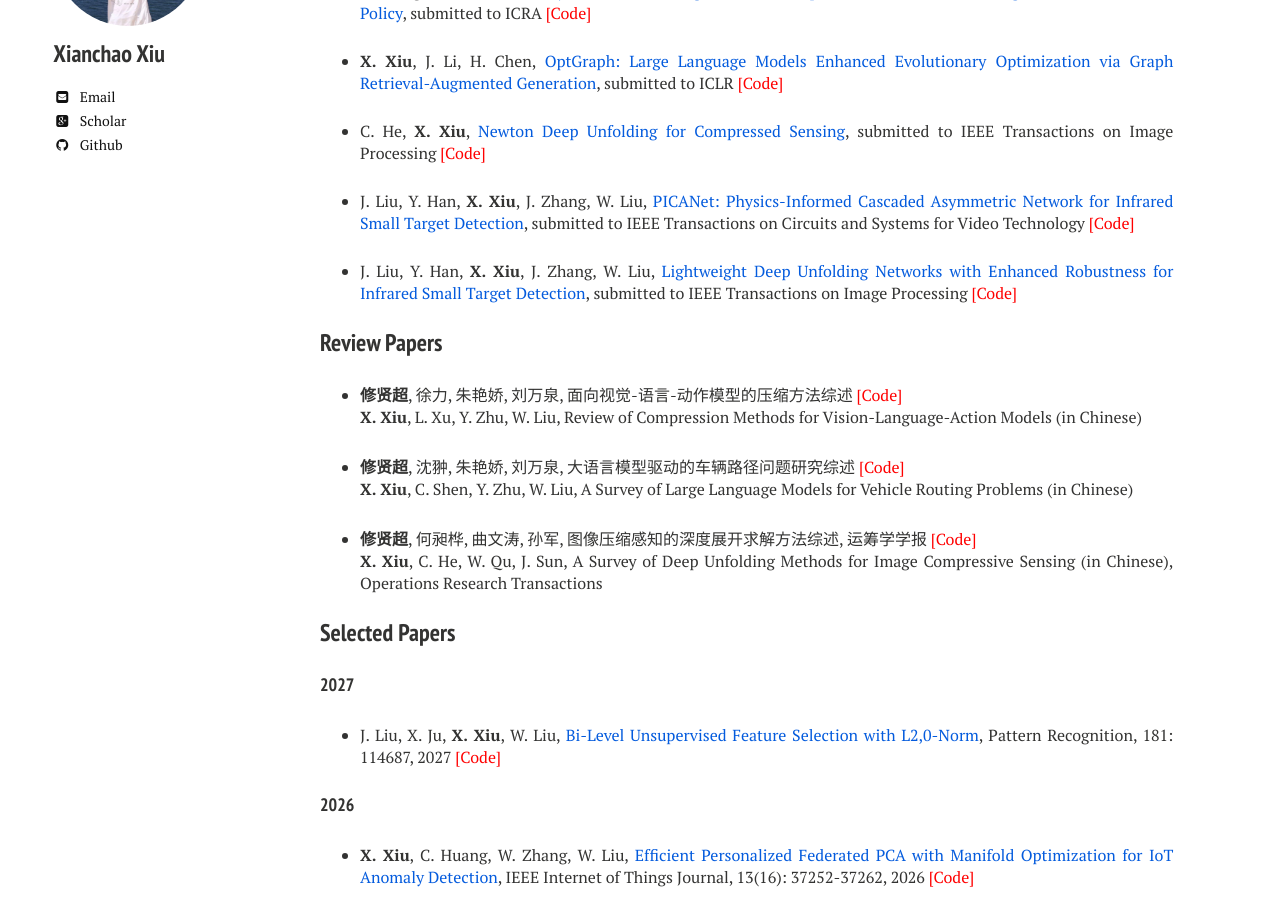
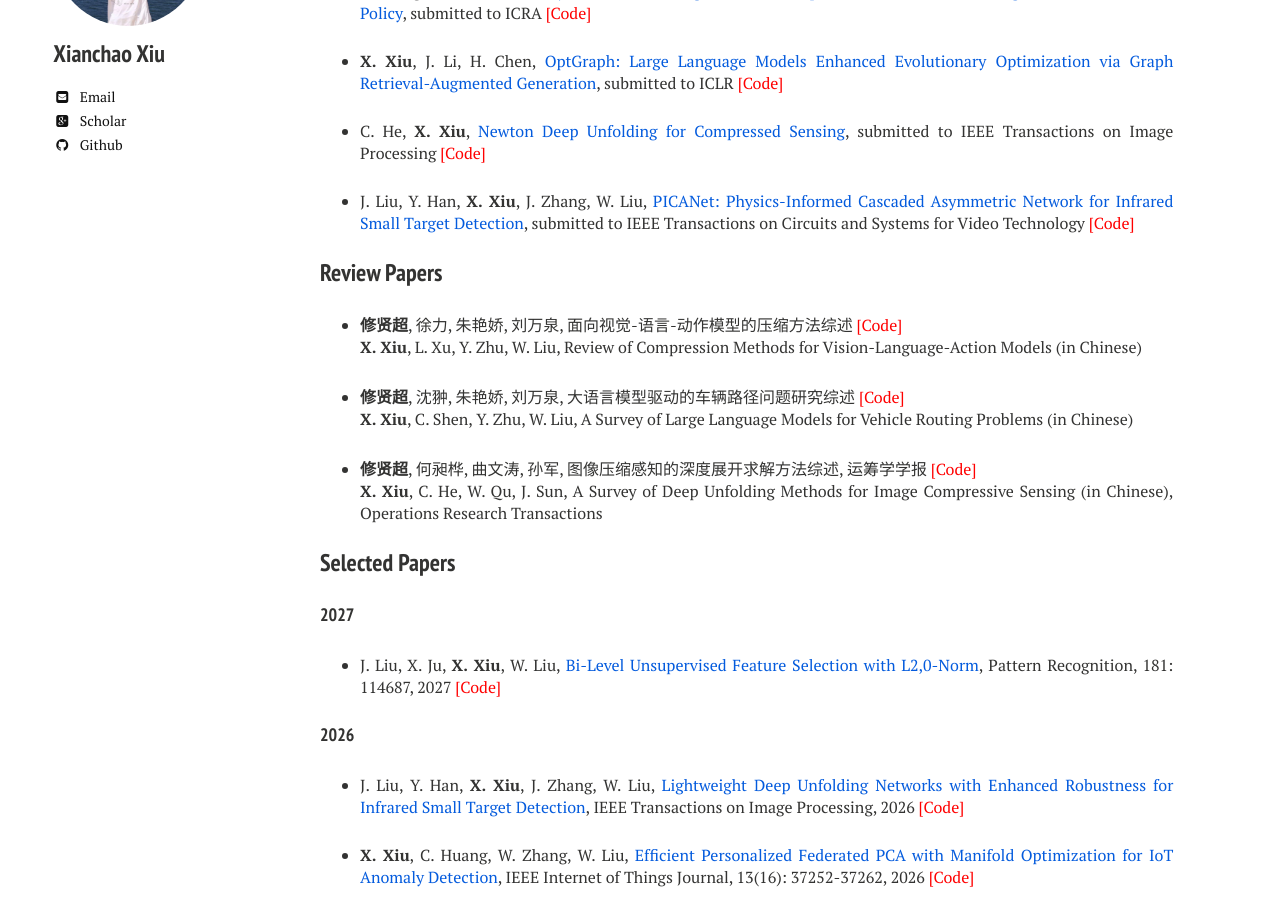
Before and after one commit to xianchaoxiu/xianchaoxiu.github.io, a Jekyll site: the page built from publications/index.md, in a window 1280 px wide and 900 px high, scrolled down 196 px. Built offline with Jekyll 4.4.1, drawn with Linux system fonts in a browser that asks for light colours; nearby versions of some CDN libraries; part of the change alters nothing that is shown.

Commit message:
Update index.md

```diff
--- a/publications/index.md
+++ b/publications/index.md
@@ -18,7 +18,6 @@ share: false
 
 * J. Liu, Y. Han, <b>X. Xiu</b>, J. Zhang, W. Liu, <a href="https://arxiv.org/abs/2609.07515" class="textlink" target="_blank">PICANet: Physics-Informed Cascaded Asymmetric Network for Infrared Small Target Detection</a>,  submitted to IEEE Transactions on Circuits and Systems for Video Technology <a href="https://github.com/xianchaoxiu/PICANet" class="textlink" target="_blank" style="color: red;">[Code]</a>
 
-* J. Liu, Y. Han, <b>X. Xiu</b>, J. Zhang, W. Liu, <a href="https://arxiv.org/abs/2509.08205" class="textlink" target="_blank">Lightweight Deep Unfolding Networks with Enhanced Robustness for Infrared Small Target Detection</a>, submitted to IEEE Transactions on Image Processing <a href="https://github.com/xianchaoxiu/L-RPCANet" class="textlink" target="_blank" style="color: red;">[Code]</a>
 
 
 ### Review Papers
@@ -40,6 +39,9 @@ share: false
 * J. Liu, X. Ju, <b>X. Xiu</b>, W. Liu, <a href="https://doi.org/10.1016/j.patcog.2026.114687" class="textlink" target="_blank">Bi-Level Unsupervised Feature Selection with L2,0-Norm</a>, Pattern Recognition, 181: 114687, 2027  <a href="https://github.com/xianchaoxiu/BLUFS" class="textlink" target="_blank" style="color: red;">[Code]</a>
 
 #### 2026
+
+* J. Liu, Y. Han, <b>X. Xiu</b>, J. Zhang, W. Liu, <a href="https://arxiv.org/abs/2509.08205" class="textlink" target="_blank">Lightweight Deep Unfolding Networks with Enhanced Robustness for Infrared Small Target Detection</a>, IEEE Transactions on Image Processing, 2026 <a href="https://github.com/xianchaoxiu/L-RPCANet" class="textlink" target="_blank" style="color: red;">[Code]</a>
+
 
 * <b>X. Xiu</b>, C. Huang, W. Zhang, W. Liu, <a href="https://doi.org/10.1109/JIOT.2026.3701337" class="textlink" target="_blank">Efficient Personalized Federated PCA with Manifold Optimization for IoT Anomaly Detection</a>, IEEE Internet of Things Journal, 13(16): 37252-37262, 2026 <a href="https://github.com/xianchaoxiu/FedEP" class="textlink" target="_blank" style="color: red;">[Code]</a>
 
```
